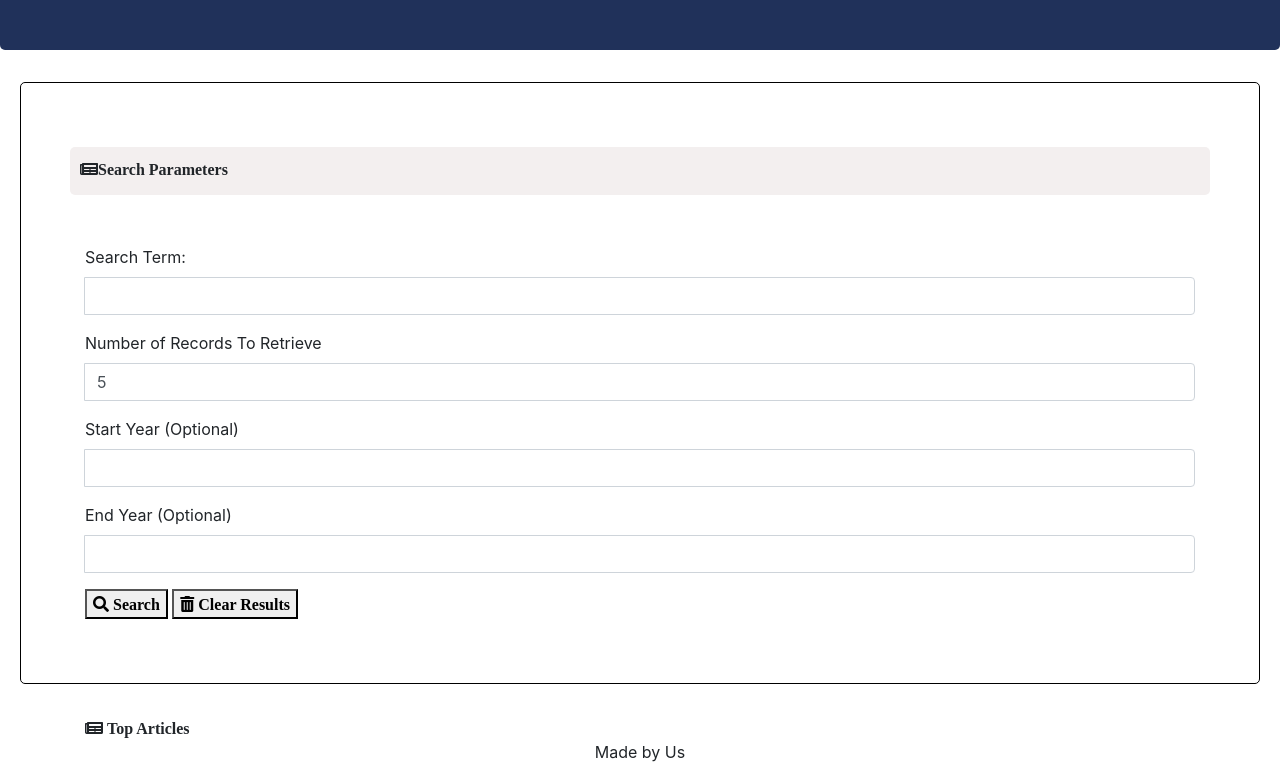
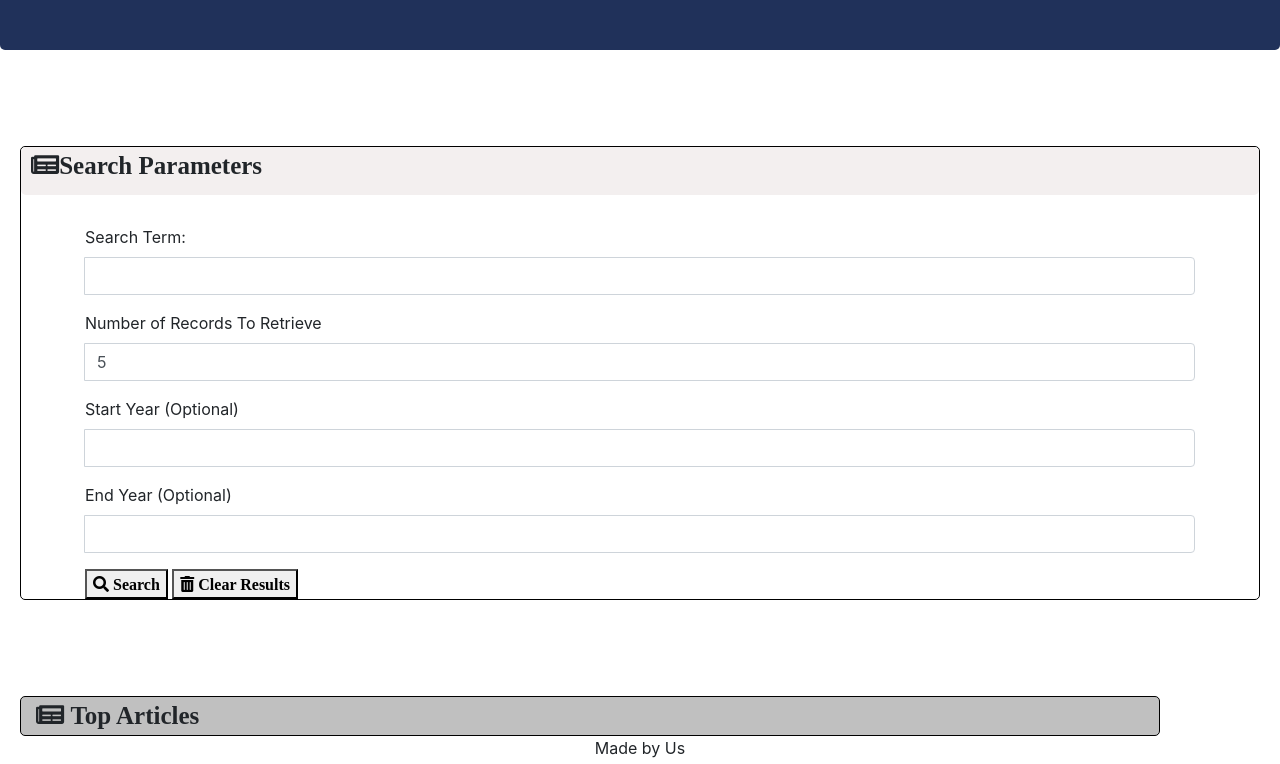
Before and after one commit to microxgleek94/Team-NYT-Search-Project, a plain HTML site: page index.html in a window 1280 px wide. Shown: the part 150-914 px from the top of the page. Drawn offline with nearby package versions, Linux system fonts and the light colour scheme.

Commit message:
added more style

```diff
--- a/index.html
+++ b/index.html
@@ -1,5 +1,6 @@
 <!doctype html>
 <html lang="en">
+
 <head>
     <!-- Required meta tags -->
     <meta charset="utf-8">
@@ -18,6 +19,7 @@
 
     <title>New York Times Search Assisgnment</title>
 </head>
+
 <body>
 
 
@@ -29,11 +31,15 @@
     </div>
 
 
+
+
     <!-- 2nd Jumbotro for input fields -->
-    <div id="inputStyle" class="jumbotron jumbotron-fluid">
+    <div id="jumboStyle" class="jumbotron jumbotron-fluid">
+        <div id="inputStyle">
             <div id="searchPara" class="container">
-            <div><i class="fas fa-newspaper"><label> Search Parameters</label></i></div>
+                <i class="fas fa-newspaper"><label> Search Parameters</label></i>
             </div>
+            <div id="">
                 <div class="container">
                     <label> Search Term: </label>
                     <div class="input-group mb-3">
@@ -69,11 +75,14 @@
                     <button id="clearBtn"><i class="fas fa-trash-alt"> Clear Results</i></button>
                 </div>
             </div>
+        </div>
+    </div>
 
+    <div id="top-articles" class="container">
+        <div  class="fas fa-newspaper"></span> Top Articles</div></i>
+        </div>
+            <div>
 
-    <div class="container">
-        <div id="topArticles"><i class="fas fa-newspaper"> Top Articles</div></i>
-    </div>
     <footer id="footer"> Made by Us</footer>
 
 
@@ -92,4 +101,5 @@
     <script src="https://code.jquery.com/jquery.js"></script>
     <script src="script.js"></script>
 </body>
+
 </html>
--- a/style.css
+++ b/style.css
@@ -12,13 +12,20 @@
     color: white;
 }
 
+#jumboStyle {
+    background-color: transparent;
+}
 #searchPara {
     background-color: rgb(243, 239, 239);
     border-radius: 5px;
-    padding: 10px;
-    margin-bottom: 50px;
+    padding-left: 10px;
+    padding-right: 10px;
+    padding-bottom: 10px;
+    max-width: 100%;
+    margin-bottom: 30px;
+    font-size: 25px;
+
 }
-
 #inputStyle {
     margin-left: 20px;
     margin-right: 20px;
@@ -27,6 +34,22 @@
     border: black solid 1px;
 }
 
+ #top-articles {
+     font-size: 25px;
+        /* margin-right: 10px;*/
+        /* margin-left: 10px; */
+    background-color: silver;
+    border-radius: 5px;
+    margin-left: 20px;
+    margin-right: 20px;
+    border-radius: 5px;
+    border: black solid 1px;
+}
+#articleContainer {
+    background-color: white;
+
+}
+
 #footer {
     text-align: center;
 
```
Lines whose indentation alone changed are shown as unchanged.
